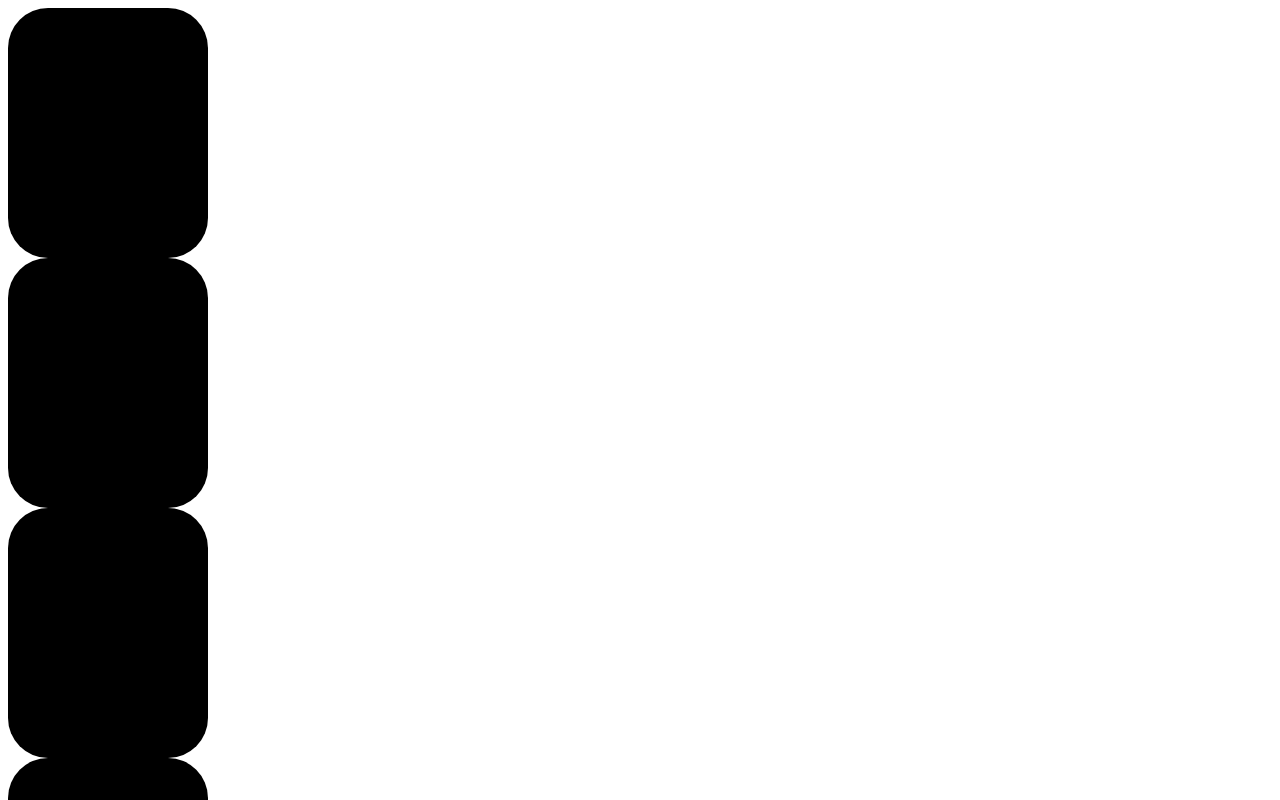
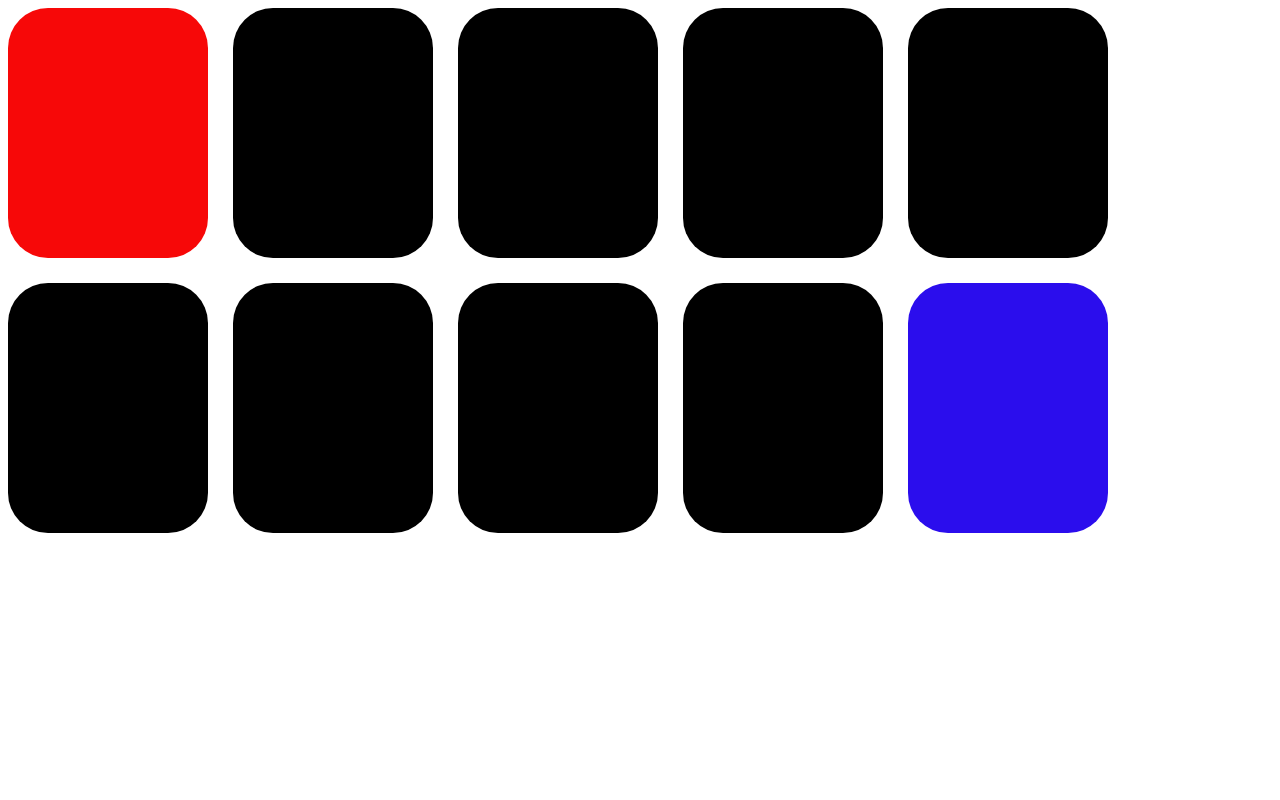
Before and after one commit to richardmartins25/jogo_da_memoria, a plain HTML site: page Pink Blinders/index.html in a window 1280 px wide. Shown: the top 800 px of the page. Drawn offline with Linux system fonts and the light colour scheme.

Commit message:
modifiqueias box
organizei as box

```diff
--- a/Pink Blinders/index.html
+++ b/Pink Blinders/index.html
@@ -17,45 +17,45 @@
 
         </div>
 
-    <div class="box1">
+    <div class="box2">
 
 
         </div>
 
-    <div class="box1">
+    <div class="box3">
 
 
         </div>
 
-    <div class="box1">
+    <div class="box4">
 
 
         </div>
 
-    <div class="box1">
+    <div class="box5">
 
 
         </div>
 
 
-    <div class="box2">
+    <div class="box6">
 
         </div>
 
 
-    <div class="box2">
+    <div class="box7">
 
         </div>
 
-    <div class="box2">
+    <div class="box8">
 
         </div>
 
-    <div class="box2">
+    <div class="box9">
 
         </div>
 
-    <div class="box2">
+    <div class="box10">
 
         </div>
 
--- a/Pink Blinders/style.css
+++ b/Pink Blinders/style.css
@@ -1,4 +1,15 @@
 .box1{
+
+    position:relative;
+    background-color: rgb(247, 8, 8);
+    width: 200px;
+    height: 250px;
+    border-radius: 40px;
+}
+
+.box2{
+    left: 225px;
+    bottom: 250px;
     position: relative;
     background-color: black;
     width: 200px;
@@ -6,31 +17,9 @@
     border-radius: 40px;
 }
 
-.box2{
-    position: relative;
-    background-color: rgb(21, 10, 233);
-    width: 200px;
-    height: 250px;
-    border-radius: 40px;
-}
-
 .box3{
-    position: relative;
-    background-color: rgb(241, 26, 26);
-    width: 200px;
-    height: 250px;
-    border-radius: 40px;
-}
-
-.box4{
-    position: relative;
-    background-color: rgb(8, 253, 77);
-    width: 200px;
-    height: 250px;
-    border-radius: 40px;
-}
-
-.box5{
+    left: 450px;
+    bottom: 500px;
     position: relative;
     background-color: black;
     width: 200px;
@@ -38,7 +27,29 @@
     border-radius: 40px;
 }
 
+.box4{
+    left: 675px;
+    bottom: 750px;
+    position: relative;
+    background-color: black;
+    width: 200px;
+    height: 250px;
+    border-radius: 40px;
+}
+
+.box5{
+     left: 900px;
+    bottom: 1000px;
+    position:relative;
+    background-color: black;
+    width: 200px;
+    height: 250px;
+    border-radius: 40px;
+}
+
 .box6{
+
+    bottom: 975px;
     position: relative;
     background-color: black;
     width: 200px;
@@ -47,6 +58,8 @@
 }
 
 .box7{
+    left: 225px;
+    bottom: 1225px;
     position: relative;
     background-color: black;
     width: 200px;
@@ -55,6 +68,8 @@
 }
 
 .box8{
+    left: 450px;
+    bottom: 1475px;
     position: relative;
     background-color: black;
     width: 200px;
@@ -63,24 +78,26 @@
 }
 
 .box9{
-    position: relative;
-    background-color: black;
-    width: 200px;
-    height: 250px;
-    border-radius: 40px;
-}
-
-.box10
-{
+    left: 675px;
+    bottom: 1725px;
     position:relative;
     background-color: black;
     width: 200px;
     height: 250px;
     border-radius: 40px;
 }
+.box10{
+    left: 900px;
+    bottom: 1975px;
+    position: relative;
+    background-color: rgb(43, 13, 237);
+    width: 200px;
+    height: 250px;
+    border-radius: 40px;
+}
 
 .container{
-position: absolute;
+position: relative;
 width: 200px;
 height: 200px;
 border: 100px;
```
